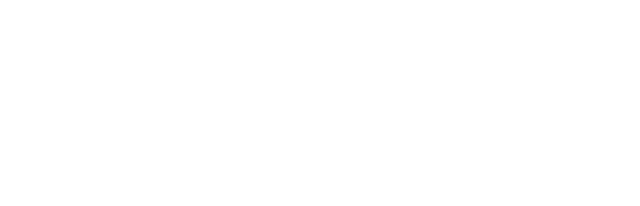
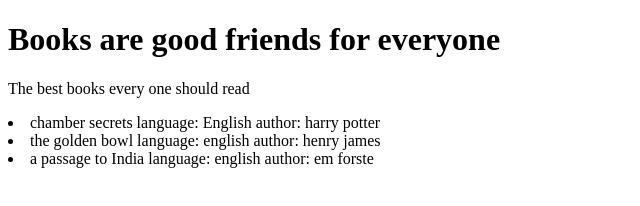
Before and after one commit to mtubwakab/Class2-JS2-1_homework1, a plain HTML site: page manju_module2_JS/index.html in a window 1280 px wide. Shown: the whole page, without its empty margins (0-640 px from the left). Drawn offline with Linux system fonts and the light colour scheme.

Commit message:
added files for Homework_week1
i tried to implement code to create html elements using
function head_h1() {
    var h = document.createElement("H1");
    var t = document.createTextNode("Books are good friends for everyone");
    h.appendChild(t);
    document.body.appendChild(h);
}

but getting error. so will try to fix and will update soon.

```diff
--- /dev/null
+++ b/manju_module2_JS/apps.js
@@ -0,0 +1,17 @@
+let books = {
+        title1: { title: 'chamber secrets', language: 'English', author: 'harry potter'},
+        title2: { title: 'the golden bowl', language: 'english', author: 'henry james'},
+        title3: { title: 'a passage to India', language: 'english', author: 'em forste'},
+// //      title4: { title: ' breathing_lessons_', language: 'English', author: 'anne tyler'}
+}
+
+//let text = "<ul>";
+for (let x in books){
+        //x = "title: " + books.title1.title + " language: " + books.title1.language + " author: " + books.title1.author;
+        let string2 = books[x];
+        //console.log(x);
+        //console.log(string2);
+        text1 = document.getElementById("demo1").innerHTML +=  "<li>" + string2.title + " language: " + string2.language + " author: " + string2.author;
+        //console.log(text1);
+
+}
--- a/manju_module2_JS/index.html
+++ b/manju_module2_JS/index.html
@@ -1,14 +1,19 @@
-<!DOCTYPE <!DOCTYPE html>
-<html>
+<!DOCTYPE html>
+<html lang="en">
 <head>
-    <meta charset="utf-8" />
-    <meta http-equiv="X-UA-Compatible" content="IE=edge">
-    <title>Page Title</title>
-    <meta name="viewport" content="width=device-width, initial-scale=1">
-    <!--<link rel="stylesheet" type="text/css" media="screen" href="main.css" />
-    <script src="main.js"></script>-->
+    <meta charset="UTF-8">
+    <meta name="viewport" content="width=device-width, initial-scale=1.0">
+    <meta http-equiv="X-UA-Compatible" content="ie=edge">
+    <title>BOOKS</title>
+
 </head>
 <body>
+        <h1>Books are good friends for everyone</h1>
+        <p>The best books every one should read</p>
+        <p id="demo1"></p>
 
+        <script src="apps.js"></script>
 </body>
+
+
 </html>
```
